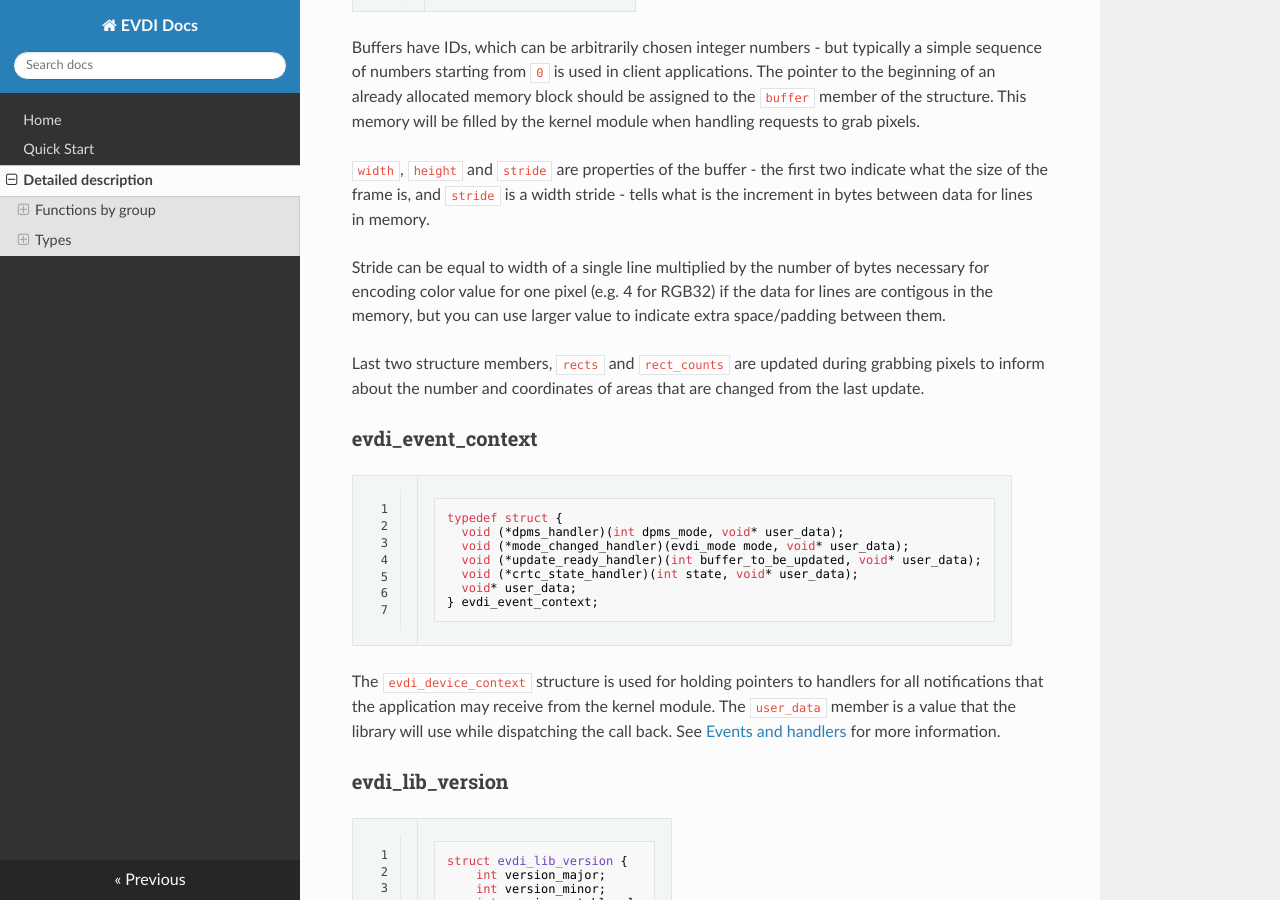
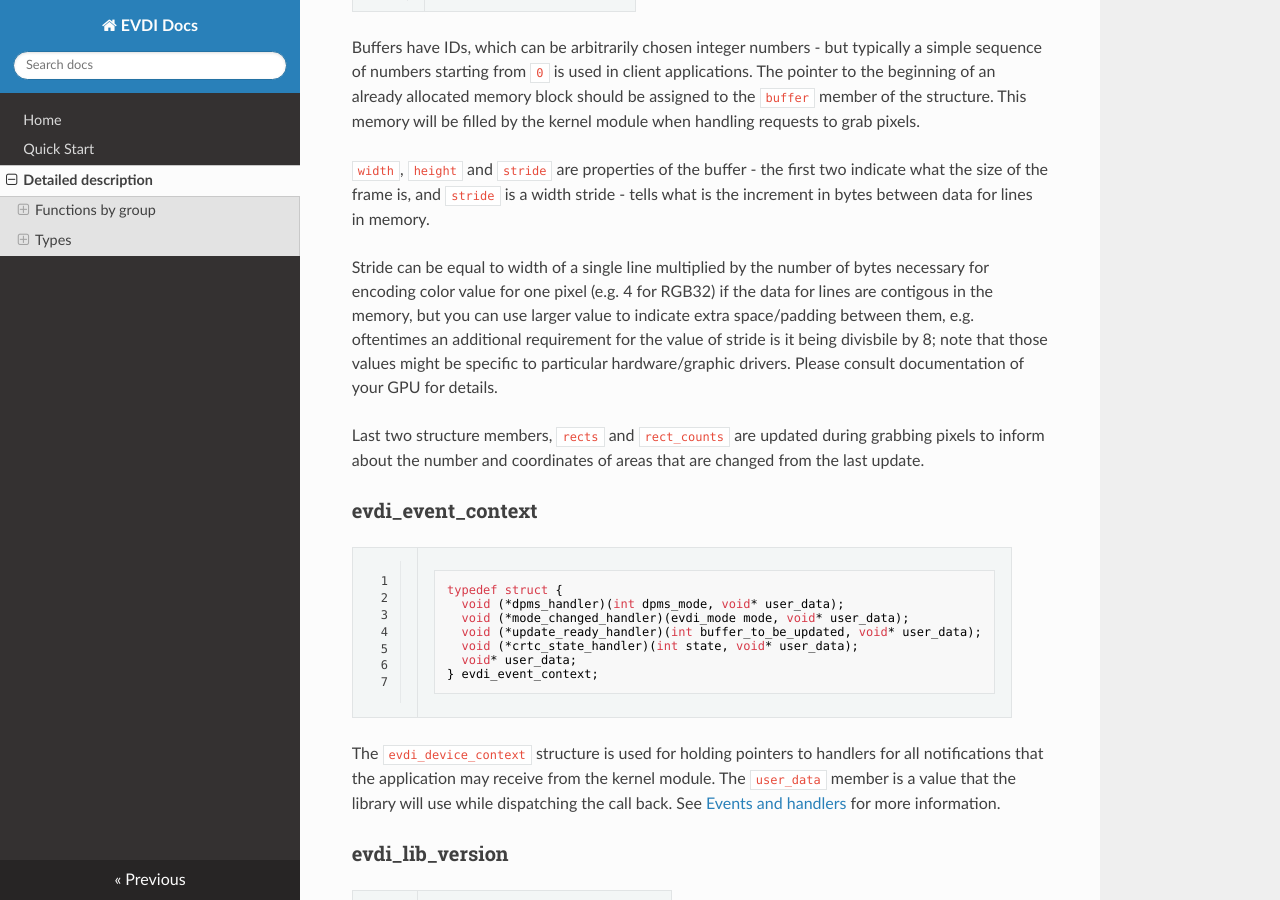
Before and after one commit to DisplayLink/evdi, an MkDocs documentation site: the page built from docs/details.md, in a window 1280 px wide and 900 px high, scrolled down 8875 px. Built offline with MkDocs 1.6.1, drawn with Linux system fonts in a browser that asks for light colours; nearby versions of some CDN libraries; old or Windows-style settings are respelled for this version of MkDocs; some of the changed text lies outside the part shown.

Commit message:
update documentation

```diff
--- a/docs/details.md
+++ b/docs/details.md
@@ -283,7 +283,9 @@ to the `buffer` member of the structure. This memory will be filled by the kerne
 and `stride` is a width stride - tells what is the increment in bytes between data for lines in memory.
 
 Stride can be equal to width of a single line multiplied by the number of bytes necessary for encoding color value for one pixel (e.g. 4 for RGB32) if the data for lines are contigous in the memory,
-but you can use larger value to indicate extra space/padding between them.
+but you can use larger value to indicate extra space/padding between them, e.g. oftentimes an additional requirement for the value of stride is it being divisbile by 8;
+note that those values might be specific to particular hardware/graphic drivers.
+Please consult documentation of your GPU for details.
 
 Last two structure members, `rects` and `rect_counts` are updated during grabbing pixels to inform about the number and coordinates of areas that are changed from the last update.
 
```
Also changed, not shown: other parts of docs/details.md (+3 -3 lines), README.md (+2 -2 lines), docs/quickstart.md (+1 -1 lines).
